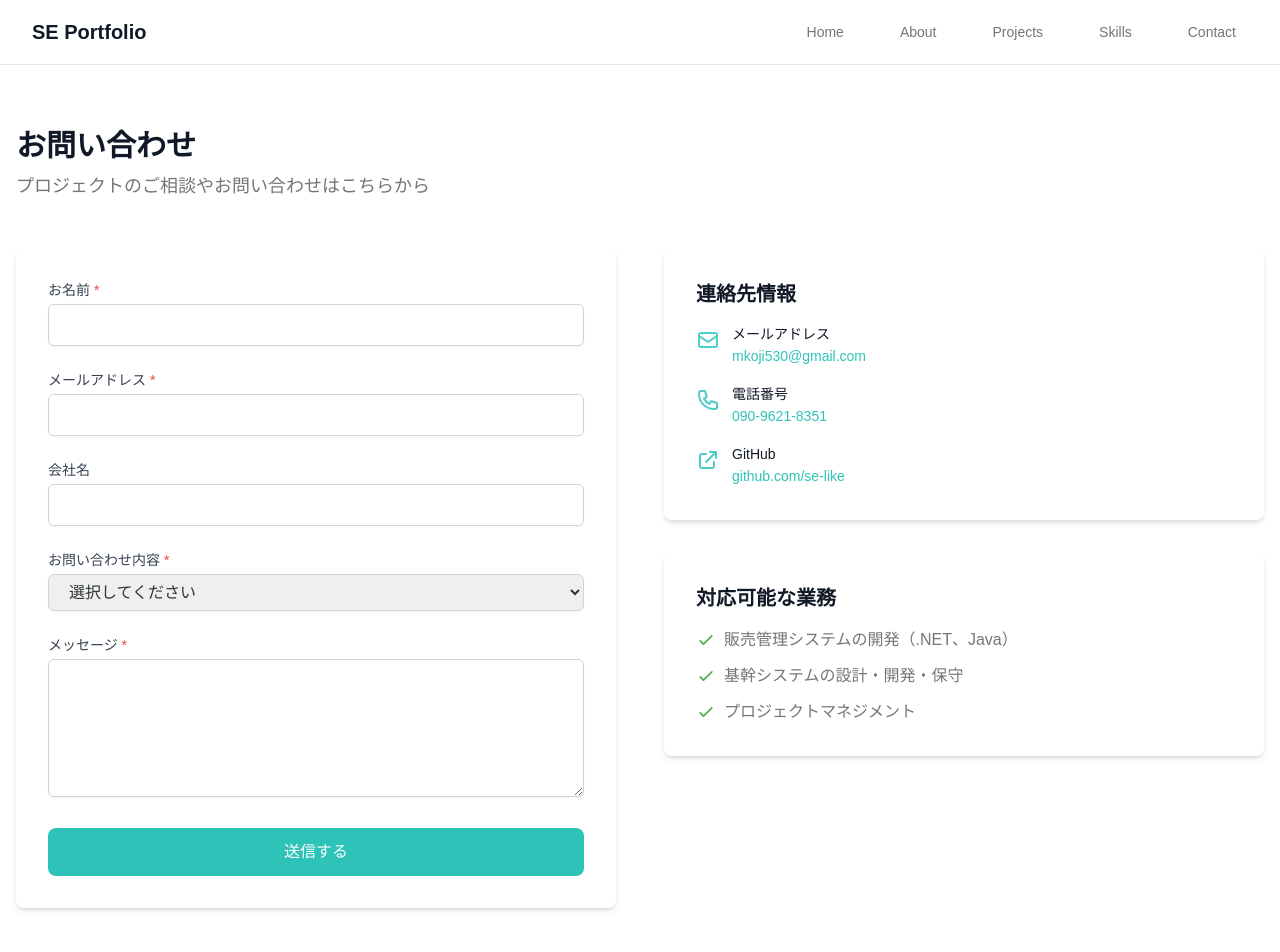
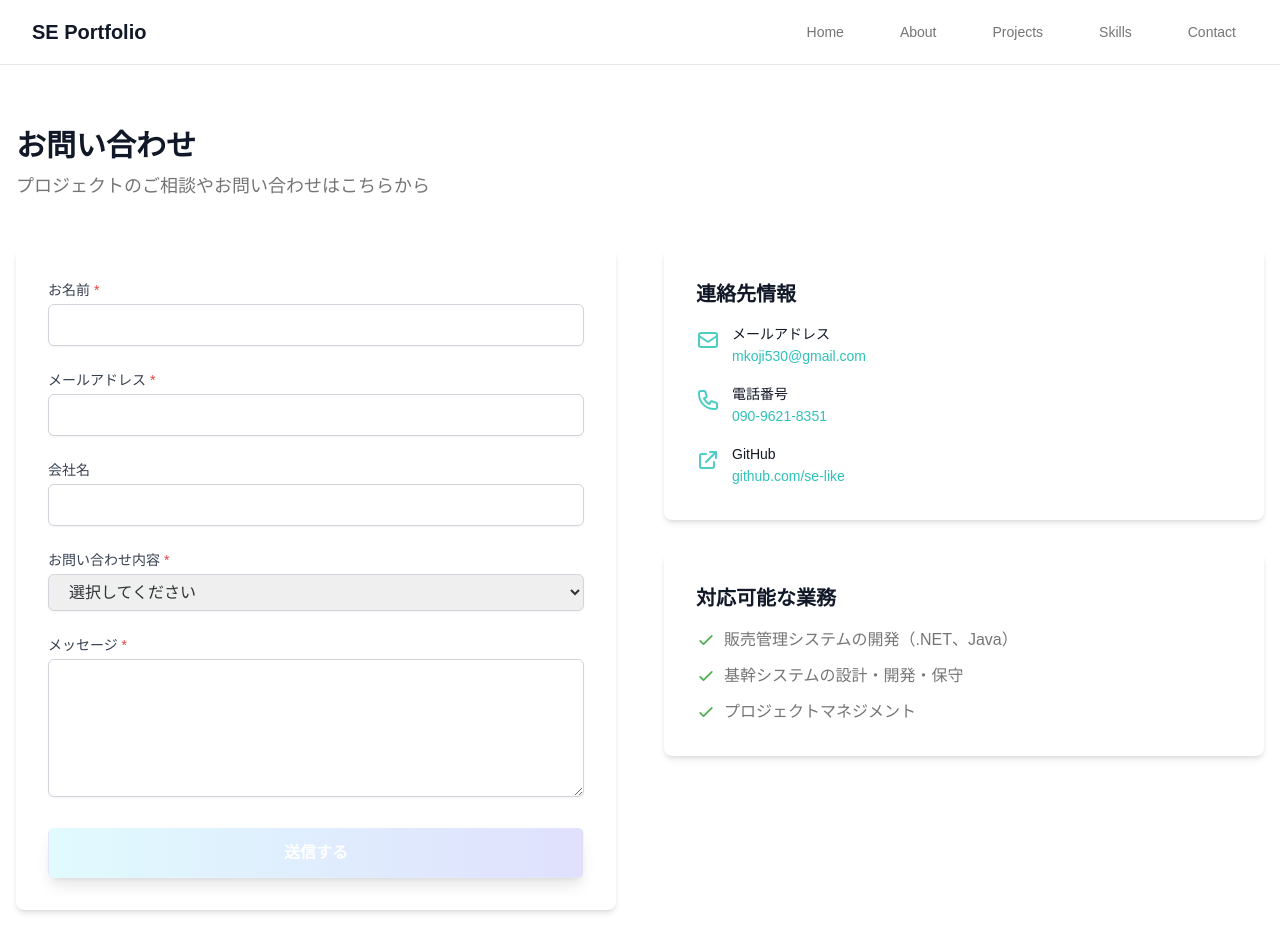
Before and after one commit to se-like/portfolio-site, a Next.js app in the folder frontend/: page /contact in a window 1280 px wide. Shown: the top 952 px of the page. Built offline with nearby package versions, Linux system fonts and the light colour scheme.

Commit message:
feat: ボタンデザインを統一し、視認性を向上

```diff
--- a/frontend/src/components/ui/Button.tsx
+++ b/frontend/src/components/ui/Button.tsx
@@ -1,43 +1,66 @@
 'use client';
 
-import { ButtonProps } from '@/types/common';
+import { ButtonHTMLAttributes, ReactNode } from 'react';
+import Link from 'next/link';
 
-export default function Button({
-  children,
+export interface ButtonProps extends ButtonHTMLAttributes<HTMLButtonElement> {
+  variant?: 'primary' | 'secondary' | 'outline' | 'gradient';
+  size?: 'sm' | 'md' | 'lg';
+  children: ReactNode;
+  href?: string;
+  className?: string;
+}
+
+const Button = ({
   variant = 'primary',
   size = 'md',
-  onClick,
-  type = 'button',
-  disabled = false,
+  children,
+  href,
   className = '',
-  id,
-}: ButtonProps) {
-  const baseStyles = 'inline-flex items-center justify-center px-8 py-3 rounded-lg font-medium transition-all duration-200 focus:outline-none focus:ring-2 focus:ring-offset-2';
+  ...props
+}: ButtonProps) => {
+  const baseStyles = 'inline-flex items-center justify-center rounded-md font-medium transition-colors focus:outline-none focus:ring-2 focus:ring-offset-2 disabled:opacity-50 disabled:pointer-events-none';
 
-  const variantStyles = {
-    primary: 'bg-blue-600 text-white hover:bg-blue-700 focus:ring-blue-500',
-    secondary: 'bg-gray-600 text-white hover:bg-gray-700 focus:ring-gray-500',
-    outline: 'border-2 border-blue-600 text-blue-600 hover:bg-blue-50 focus:ring-blue-500',
-    gradient: 'bg-gradient-to-r from-blue-600 to-purple-600 text-white hover:from-blue-700 hover:to-purple-700 focus:ring-blue-500',
+  const variants = {
+    primary: 'bg-gradient-to-l from-indigo-500/20 via-blue-400/20 to-cyan-300/20 text-white font-semibold shadow-lg hover:from-indigo-500/30 hover:via-blue-400/30 hover:to-cyan-300/30 hover:shadow-xl transition-all duration-300 border border-white/10 backdrop-blur-sm',
+    secondary: 'bg-gray-600/90 text-white shadow-sm hover:bg-gray-700/90 hover:shadow-md transition-all duration-300',
+    outline: {
+      base: 'bg-gradient-to-l from-slate-500/20 via-gray-400/20 to-zinc-300/20 text-white font-semibold shadow-lg hover:from-slate-500/30 hover:via-gray-400/30 hover:to-zinc-300/30 hover:shadow-xl transition-all duration-300 border border-white/10 backdrop-blur-sm',
+      sm: 'px-4 py-2 text-sm',
+      md: 'px-6 py-3 text-base',
+      lg: 'px-8 py-4 text-lg',
+    },
+    gradient: 'bg-gradient-to-l from-slate-500/20 via-gray-400/20 to-zinc-300/20 text-white font-semibold shadow-lg hover:from-slate-500/30 hover:via-gray-400/30 hover:to-zinc-300/30 hover:shadow-xl transition-all duration-300 border border-white/10 backdrop-blur-sm',
   };
 
-  const sizeStyles = {
+  const sizes = {
     sm: 'px-4 py-2 text-sm',
     md: 'px-6 py-3 text-base',
     lg: 'px-8 py-4 text-lg',
   };
 
-  const styles = `${baseStyles} ${variantStyles[variant]} ${sizeStyles[size]} ${className}`;
+  const buttonClasses = `
+    ${baseStyles}
+    ${variant === 'outline' ? variants.outline.base : variants[variant]}
+    ${variant === 'outline' ? variants.outline[size] : sizes[size]}
+    ${className}
+  `.trim();
+
+  if (href) {
+    return (
+      <Link href={href}>
+        <button className={buttonClasses} {...props}>
+          {children}
+        </button>
+      </Link>
+    );
+  }
 
   return (
-    <button
-      type={type}
-      onClick={onClick}
-      disabled={disabled}
-      className={styles}
-      id={id}
-    >
+    <button className={buttonClasses} {...props}>
       {children}
     </button>
   );
-}
+};
+
+export default Button;
```
